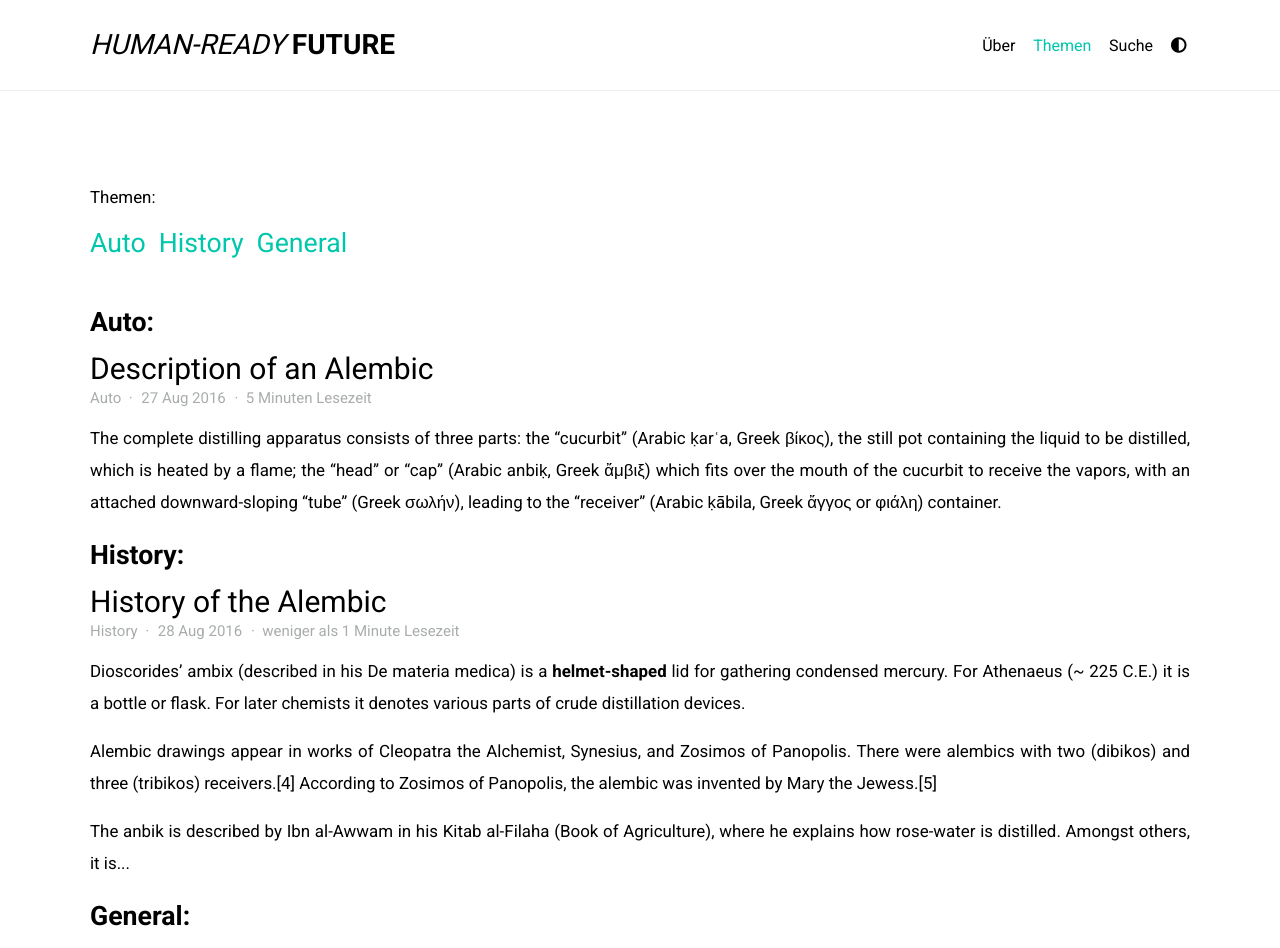
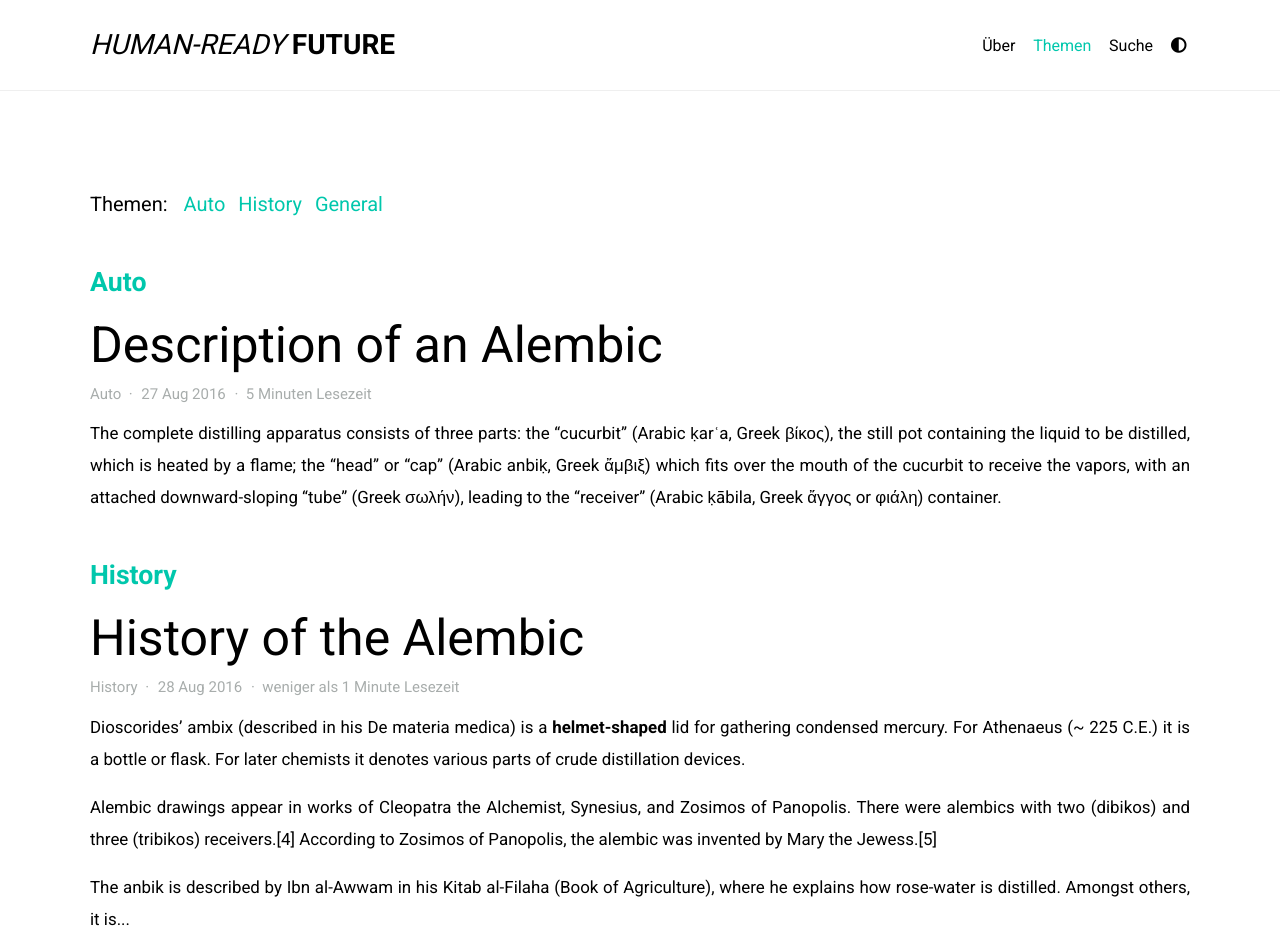
Before and after one commit to 110101/blog_humanreadyfuture, a Jekyll site: the page built from categories.md, in a window 1280 px wide. Shown: the top 948 px of the page. Built offline with Jekyll 4.4.1, drawn with Linux system fonts in a browser that asks for light colours; nearby versions of some CDN libraries; the list of posts is cut into pages by our own code.

Commit message:
css layout fine tuning

```diff
--- a/_layouts/categories.html
+++ b/_layouts/categories.html
@@ -6,7 +6,7 @@ pagination:
 
     <article class="article  article--page  typeset">
 
-      <p>{{ page.title }}:</p>
+      <div class="cattitle">{{ page.title }}:</div>
 
       <div class="nav--categories">
         <ul class="list  list--categories">
@@ -20,14 +20,16 @@ pagination:
       {% for category in site.categories %}
         {% assign category_name = category | first %}
         <section class="typeset">
-          <h4 id="{{ category_name | slugify }}" class="category_heading">{{ category_name }}:</h4>
+          <div class="category_heading">
+            <h4 id="{{ category_name | slugify }}">{{ category_name }}</h4>
+          </div>
           <ul class="list  list--posts">
             {% for page in site.categories[category_name] %}
               {% assign has_categories = true %}
               <li class="item  item--postcategories">
                 <article class="article  article--post  typeset">
                   <div class="heading">
-                    <h3><a href="{{ site.baseurl }}{{ page.url }}">{{ page.title }}</a></h3>
+                    <h2><a href="{{ site.baseurl }}{{ page.url }}">{{ page.title }}</a></h2>
                   </div>
                   <div class="meta">
                     {% include post-meta.html %}
--- a/_sass/_theme.scss
+++ b/_sass/_theme.scss
@@ -177,12 +177,26 @@ body {
   }
 }
 
+.cattitle {
+  float:left;
+  margin-right: 1rem;
+  @include sassline($fontsize: zeta, $font: $bodytype, $lineheight: 1.6, $below: 0, $breakpoint: all);
+}
+
 .aboutintro {
   text-align: center;
 }
 
 .aboutimage {
   -webkit-border-radius: 50%;
+}
+
+.category_heading{
+  margin: 3rem 0rem 1.5rem 0rem;
+
+  h4 {
+    color: $linkColour;
+  }
 }
 
 .imprint-link {
@@ -280,7 +294,6 @@ body {
   margin: 0;
 }
 
-
 // Lists
 .list {
   list-style: none;
@@ -294,7 +307,7 @@ body {
 
   .item--postcategories {
     margin-left: 0;
-    margin-bottom: 1.5rem;
+    margin-bottom: 2rem;
   }
 
   .item--result {
@@ -304,9 +317,10 @@ body {
 
   .item--category {
     margin-left: 0;
-    @include sassline($fontsize: delta, $font: $bodytype, $lineheight: 1, $below: 0, $breakpoint: all);
+    @include sassline($fontsize: zeta, $font: $bodytype, $lineheight: 1.6, $below: 0, $breakpoint: all);
     display: inline-block;
-    padding-right: 0.5rem
+    padding-right: 0.5rem;
+    margin: 0;
   }
 }
 
```
